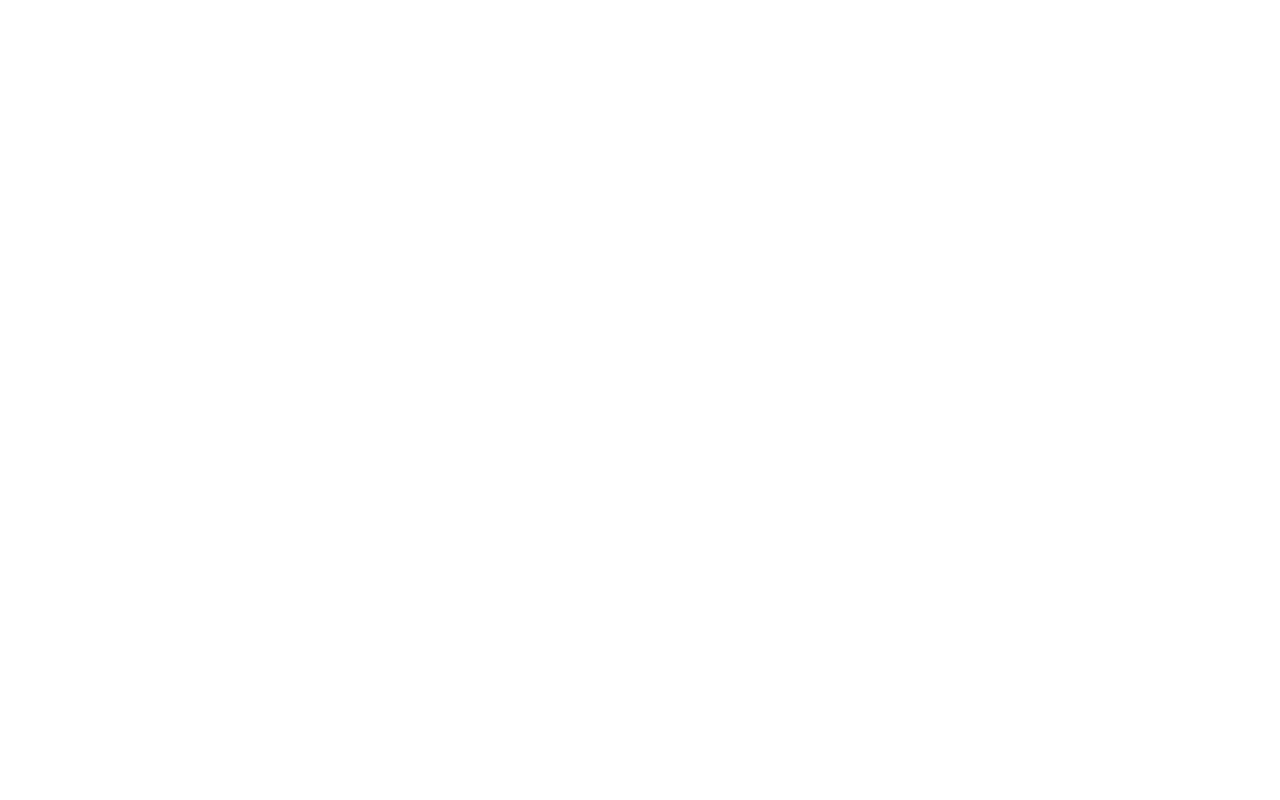
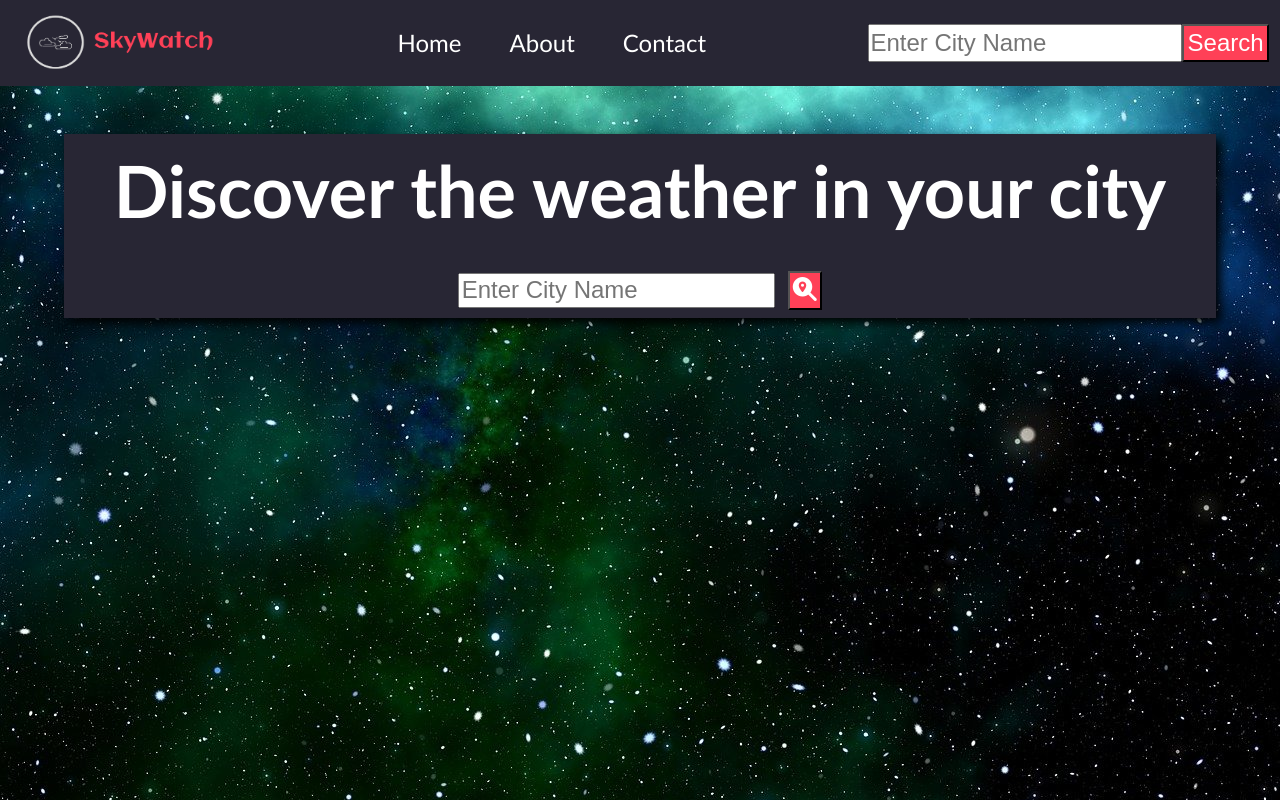
Before and after one commit to HarpriyaGuru/Weather-App, a plain HTML site: page index.html in a window 1280 px wide. Drawn offline with Linux system fonts and the light colour scheme.

Commit message:
Added images and css file

```diff
--- /dev/null
+++ b/index.css
@@ -0,0 +1,91 @@
+:root {
+    --grey: #282634;
+    --red: #ff4057;
+  }
+
+*{
+    margin: 0%;
+    padding: 0%;
+    box-sizing: border-box;
+}
+body{
+    height: 100%;
+    width: 100%;
+    background-image: url("background.jpg");
+    color: white;
+    font-size: 1.5rem;
+    line-height: 1.5;
+    font-family:'Gill Sans', 'Gill Sans MT', Calibri, 'Trebuchet MS', sans-serif;
+}
+header{
+    background-color: var(--grey);
+    display: flex;
+    justify-content: space-between;
+    align-items: center;
+    flex-wrap: wrap;
+    padding: 0.2rem;
+}
+header img{
+    height: 5rem;
+    width: 15rem;
+}
+header nav ul{
+  display: flex;
+  justify-content: center;
+  align-items: center;
+  list-style-type: none;
+  gap: 3rem;
+}
+header nav ul li:hover{
+    color: var(--red);
+    cursor: pointer;
+}
+header form{
+    display: flex;
+    padding: 0.5rem;
+
+}
+header form input
+{
+    font-size: 1.5rem;
+}
+header form button
+{
+    font-size: 1.5rem;
+    padding: 0.2rem;
+    background-color: var(--red);
+    color: white;
+    cursor: pointer;
+}
+main{
+    background-color: var(--grey);
+    border: 2px solid var(--grey);
+    width: 90%;
+    margin: 3rem auto;
+    text-align: center;
+    font-size: 3rem;
+    box-shadow: 5px 5px 10px black;
+}
+main input{
+    font-size: 1.5rem;
+    padding: 0.1rem;
+}
+main button{
+    font-size: 1.5rem;
+    padding: 0.2rem;
+    background-color: var(--red);
+    color: white;
+    cursor: pointer;
+}
+/* ------------------------------------footer------------------------------------------ */
+footer{
+    background-color: var(--grey);
+    padding: 3rem;
+}
+footer h3{
+    color: var(--red);
+}
+footer ul{
+    list-style-type: none;
+    font-size: 1rem;
+}
--- a/index.html
+++ b/index.html
@@ -6,8 +6,46 @@
     <meta name="author" content="Harpriya Guru">
     <meta name="description" content="it's a digital tool designed to provide users with up-to-date and accurate weather information">
     <meta name="keywords" content="Weather Forecast,Weather Conditions,Weather Trends">
+    <link rel="stylesheet" href="https://cdnjs.cloudflare.com/ajax/libs/font-awesome/6.6.0/css/all.min.css" integrity="sha512-Kc323vGBEqzTmouAECnVceyQqyqdsSiqLQISBL29aUW4U/M7pSPA/gEUZQqv1cwx4OnYxTxve5UMg5GT6L4JJg==" crossorigin="anonymous" referrerpolicy="no-referrer" />
+    <link rel="stylesheet" href="index.css">
     <title>Weather App</title>
+    <style>
+
+    </style>
 </head>
 <body>
+    <header>
+        <img src="logo.png" alt="Skywatch">
+    <nav>
+        <ul>
+            <li>Home</li>
+            <li>About</li>
+            <li>Contact</li>
+        </ul>
+    </nav>
+        <form >
+        <input type="search" placeholder="Enter City Name">
+        <button>Search</button>
+        </form>
+        <!-- <i class="fa-solid fa-magnifying-glass-location"></i> -->
+</header>
+
+    <main>
+        <h2> Discover the weather in your city</h2>
+        <input type="search" placeholder="Enter City Name">
+        <button><i class="fa-solid fa-magnifying-glass-location"></i></button>
+    </main>
+
+    <!-- <footer>
+        <div class="links">
+            <h3>Links</h3>
+            <ul>
+            <li>Home</li>
+            <li>About</li>
+            <li>Contact</li>
+            </ul>
+    </div>
+    </footer> -->
+
 </body>
 </html>
```
Also changed, not shown: background.jpg (added), logo.png (added).
